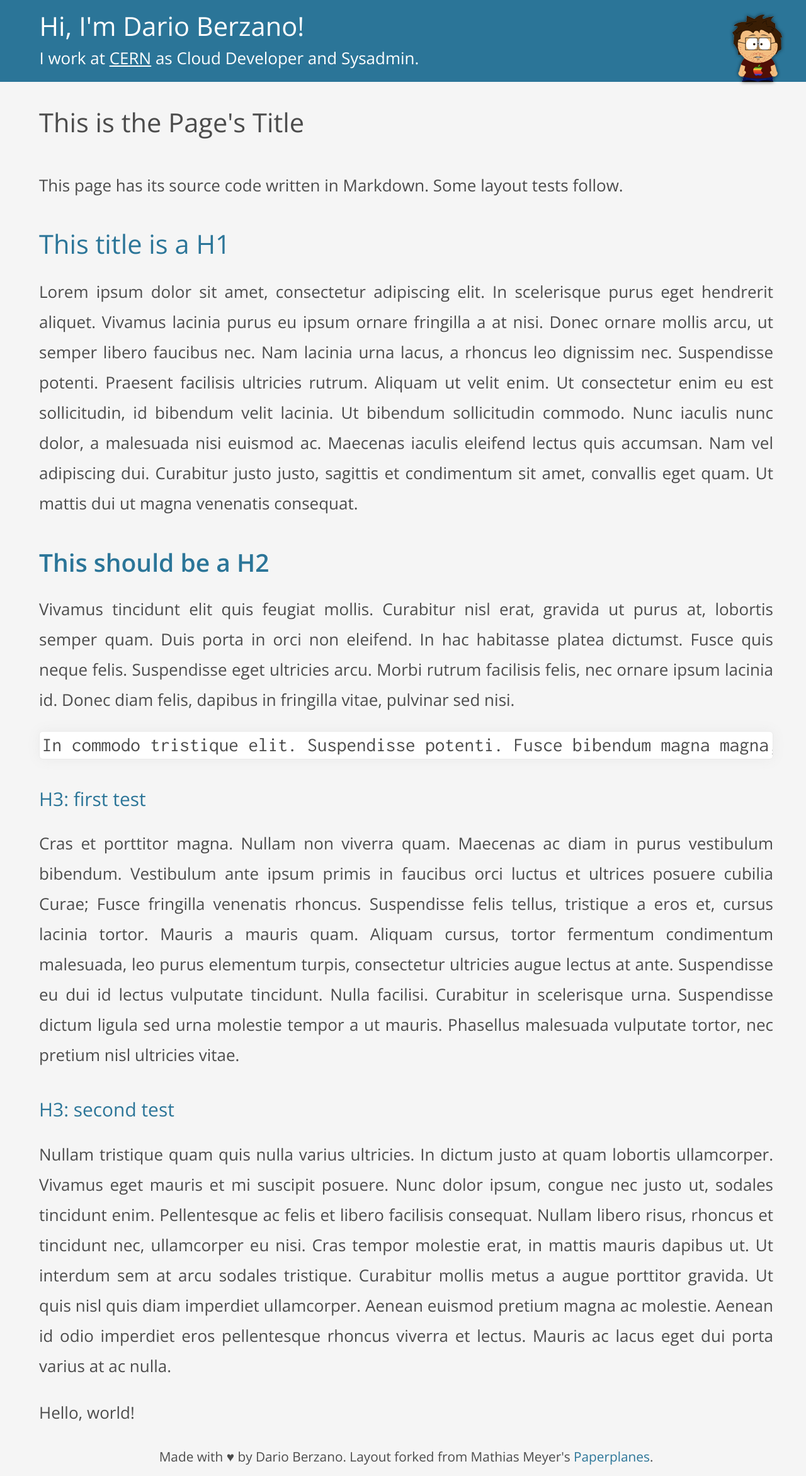
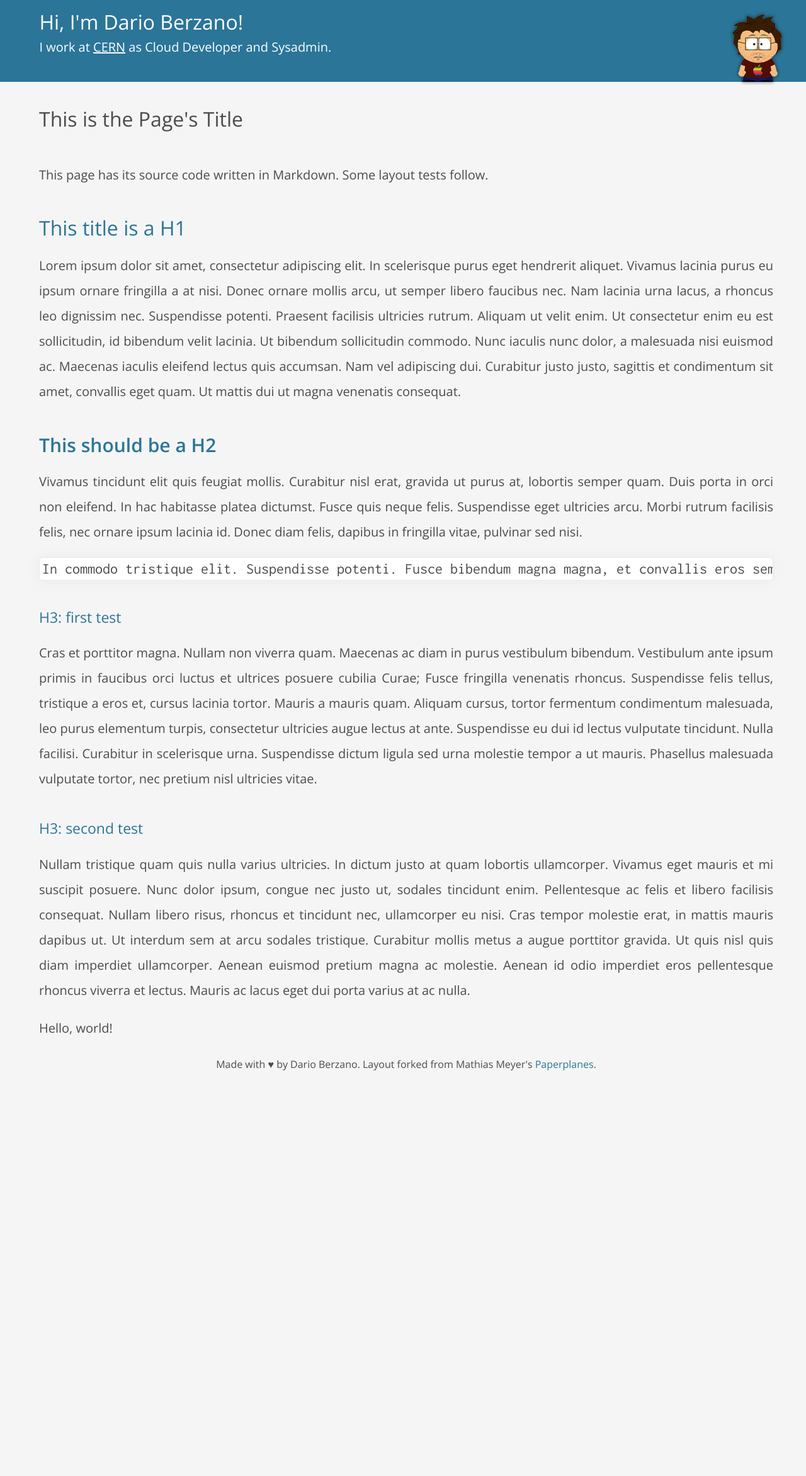
Before and after one commit to dberzano/dberzano.github.io, a Jekyll site: the page built from index.md, in a window 1280 px wide. Shown: the whole page at 63% size. Built offline with Jekyll 4.4.1, drawn with Linux system fonts in a browser that asks for light colours; Markdown is read by kramdown in place of the engine named in the settings; after the commit the page ends 1724 px from its top, so only the background shows below that.

Commit message:
No zoom on mobile devices

```diff
--- a/_layouts/tweet.html
+++ b/_layouts/tweet.html
@@ -9,6 +9,7 @@
     <link rel="icon" href="/images/favicon.gif" type="image/gif" />
     <meta http-equiv="content-type" content="text/html; charset=utf-8"/>
   	<meta name="author" content="Dario Berzano"/>
+    <meta name="viewport" content="target-densitydpi=device-dpi; width=device-width, initial-scale=1.0, maximum-scale=1.0, user-scalable=0"/>
     <link href="/css/syntax.css" rel="stylesheet" type="text/css" />
     <link href="/css/screen.css" media="screen" rel="stylesheet" title="paperplanes" type="text/css" />
     <link rel="stylesheet" type="text/css" href="/css/mobile.css" media="handheld, only screen and (max-device-width: 960px)" />
--- a/css/mobile.css
+++ b/css/mobile.css
@@ -9,147 +9,28 @@
 html > body #box {
   width: 95%;
   max-width: 100%;
-  /*background-color: yellow;*/
 }
 
 /* Container of head text */
 #head #about {
   width: 95%;
   padding-top: 13px;
-  /*background-color: green;*/
 }
 
 /* Container for the header */
 #header-content {
   width: 95%;
-  /*background-color: red;*/
 }
 
-/* Content */
-#content {
-  /*background-color: blue;*/
-}
-
-body {
-  font-size: 26px;
-}
-
+/* --- Content sizes --- */
 code {
   font-size: 120%;
 }
 
-/* This is bizarre: chrome for android magnifies this inline text for no reason?! */
-/*p code, li code {
-  font-size: 60%;
-}*/
-
-#content p {
-  line-height: 48px;
+body {
+  font-size: 20px;
 }
 
-#content li {
-  line-height: 48px;
+#content p, #content li {
+  line-height: 40px;
 }
-
-/** {
-  -webkit-text-size-adjust: 100%;
-}
-*/
-
-/** {
-  -webkit-text-size-adjust: 300%;
-}
-
-.default {
-  display: none;
-}
-
-.mobile {
-  display: inherit;
-}
-
-#head {
-  height: 190px;
-}
-
-#head #about {
-  width: 95%;
-}
-
-#head #about h1, #head #about h1 a {
-  -webkit-text-size-adjust: 200%;
-}
-
-#head #about p {
-  display: none;
-}
-
-#header-content {
-  width: 95%;
-  max-width: 100%;
-}
-
-#box {
-  width: 95%;
-  max-width: 100%;
-}
-
-html>body #box {
-  width: 95%;
-  max-width: 100%;
-}
-
-@media all and (orientation: landscape) {
-  #head #about h1, #head #about h1 a {
-    -webkit-text-size-adjust: 150%;
-  }
-
-  #head {
-    height: 130px;
-  }
-
-  #head #about {
-    padding-top: 40px;
-  }
-
-  * {
-    -webkit-text-size-adjust: 200%;
-  }
-}
-
-@media all and (device-width: 768px) and (device-height: 1024px) and (orientation:portrait) {
-  * {
-    -webkit-text-size-adjust: 150%;
-  }
-
-  #head #about h1, #head #about h1 a {
-    -webkit-text-size-adjust: 150%;
-  }
-
-  #head #about {
-    padding-top: 40px;
-  }
-
-  #head {
-    height: 100px;
-  }
-}
-
-@media all and (device-width: 768px) and (device-height: 1024px) and (orientation:landscape) {
-  * {
-    -webkit-text-size-adjust: 100%;
-  }
-
-  #head #about h1, #head #about h1 a {
-    -webkit-text-size-adjust: 120%;
-  }
-
-  #head #about {
-    padding-top: 50px;
-  }
-
-  #head {
-    height: 100px;
-  }
-}
-*/
```
